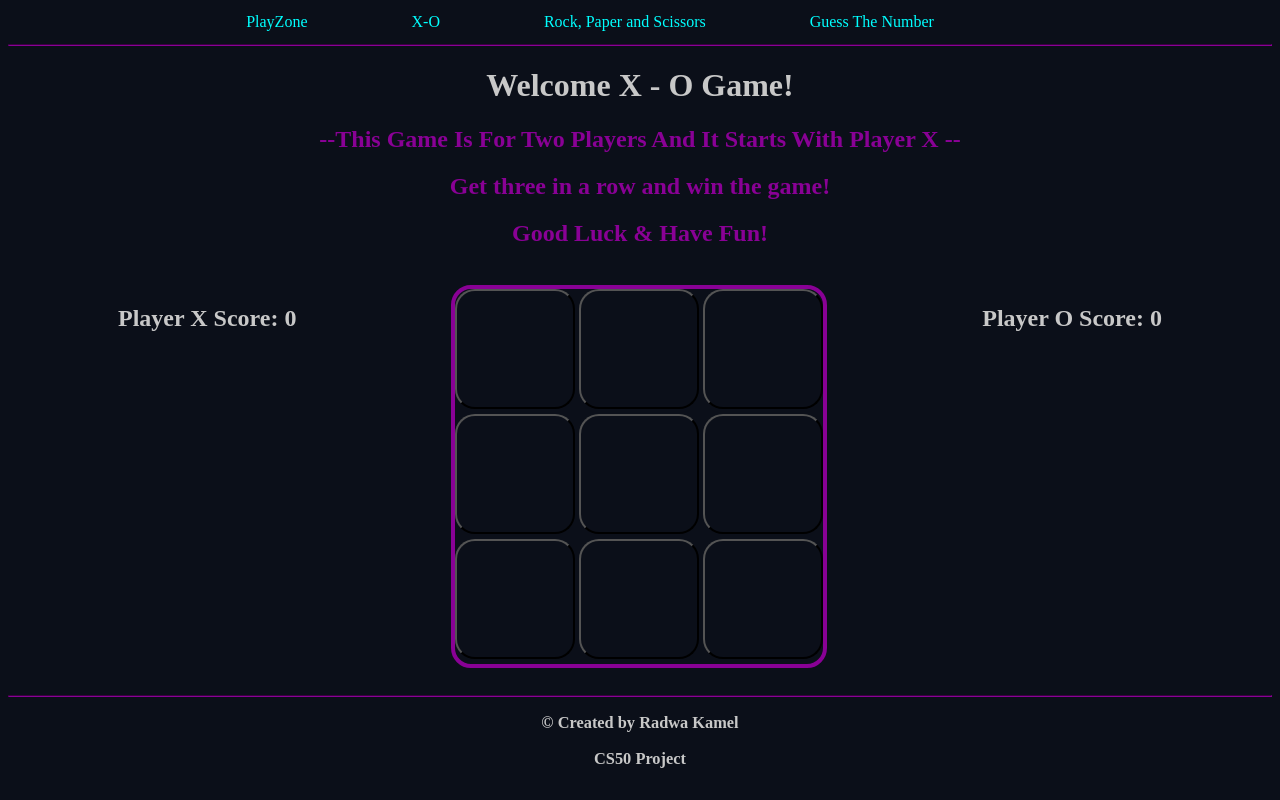
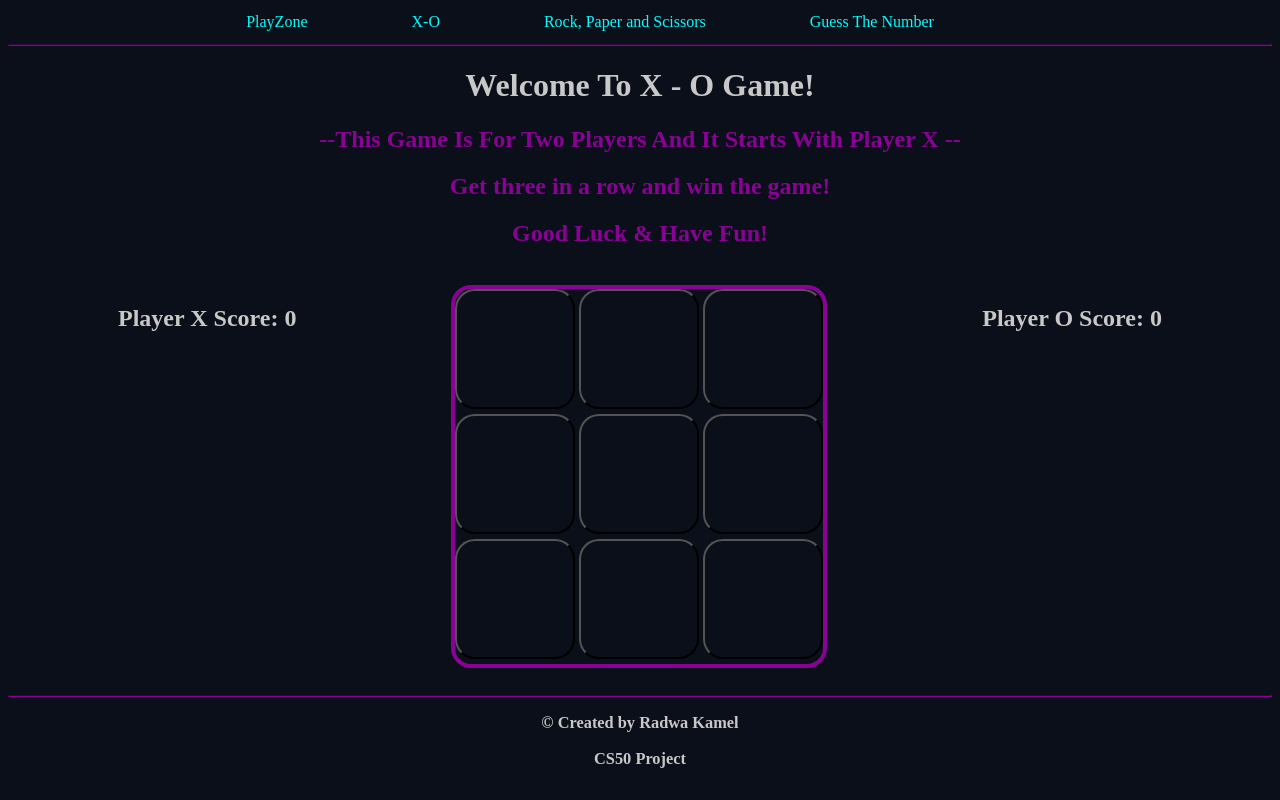
Before and after one commit to Radwa1126/PlayZone, a plain HTML site: page xo.html in a window 1280 px wide. Drawn offline with Linux system fonts and the light colour scheme.

Commit message:
Update xo.html

```diff
--- a/xo.html
+++ b/xo.html
@@ -19,7 +19,7 @@
         </nav>
         <hr>
     </header>
-    <h1>Welcome X - O Game!</h1>
+    <h1>Welcome To X - O Game!</h1>
     <div id="description">
         <h2>--This Game Is For Two Players And It Starts With Player X --</h2>
         <h2>Get three in a row and win the game!</h2>
```
